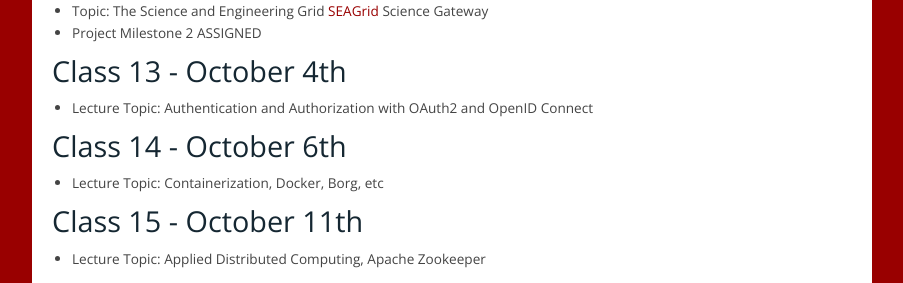
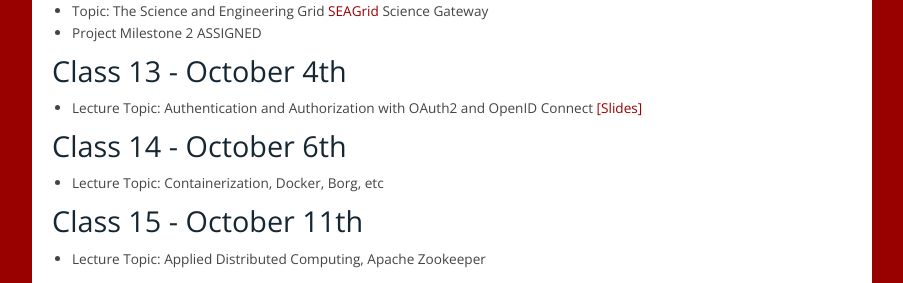
Before and after one commit to airavata-courses/airavata-courses.github.io, a Jekyll site: the page built from lectures.md, in a window 1280 px wide and 900 px high, scrolled down 1311 px. Shown: the part 162-445 px from the top of the window, without its empty margins (258-1161 px from the left). Built offline with Jekyll 4.4.1, drawn with Linux system fonts in a browser that asks for light colours.

Commit message:
Adding OAuth2 slides

```diff
--- a/lectures.md
+++ b/lectures.md
@@ -66,7 +66,7 @@
 * Project Milestone 2 ASSIGNED
 
 ###  Class 13 - October 4th
-* Lecture Topic: Authentication and Authorization with OAuth2 and OpenID Connect
+* Lecture Topic: Authentication and Authorization with OAuth2 and OpenID Connect [[Slides]]({{ site.url }}slides/CS649-OAuth2.pdf)
 
 ###  Class 14 - October 6th
 * Lecture Topic: Containerization, Docker, Borg, etc
```
Also changed, not shown: 1 other file.
